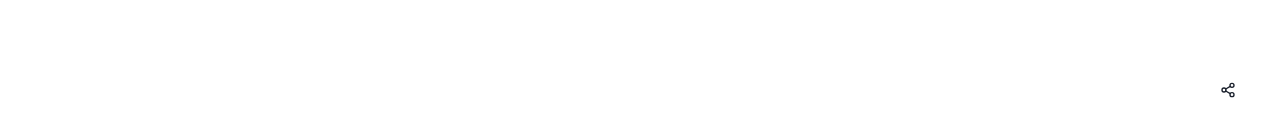
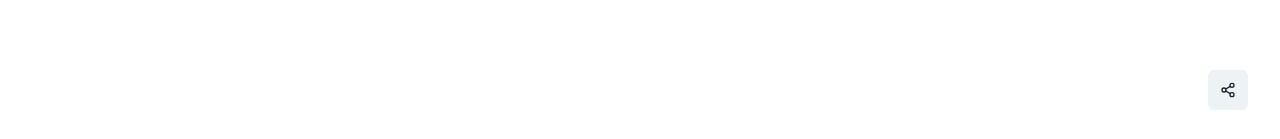
Before and after one commit to wooqash/resume, a Next.js app: page / in a window 1280 px wide. Shown: the part 658-797 px from the top of the page. Built offline with nearby package versions, Linux system fonts and the light colour scheme.

Commit message:
feat(component): changed structure of SocialMenu component

```diff
--- a/components/SocialMenu/SocialMenu.tsx
+++ b/components/SocialMenu/SocialMenu.tsx
@@ -26,7 +26,6 @@ const SocialMenu: React.FC<SocialMenuProps> = () => {
         as={IconButton}
         aria-label="Options"
         icon={<Icons type={IconType.SOCIAL} />}
-        variant="ghost"
       />
       <MenuList
         display="flex"
```
